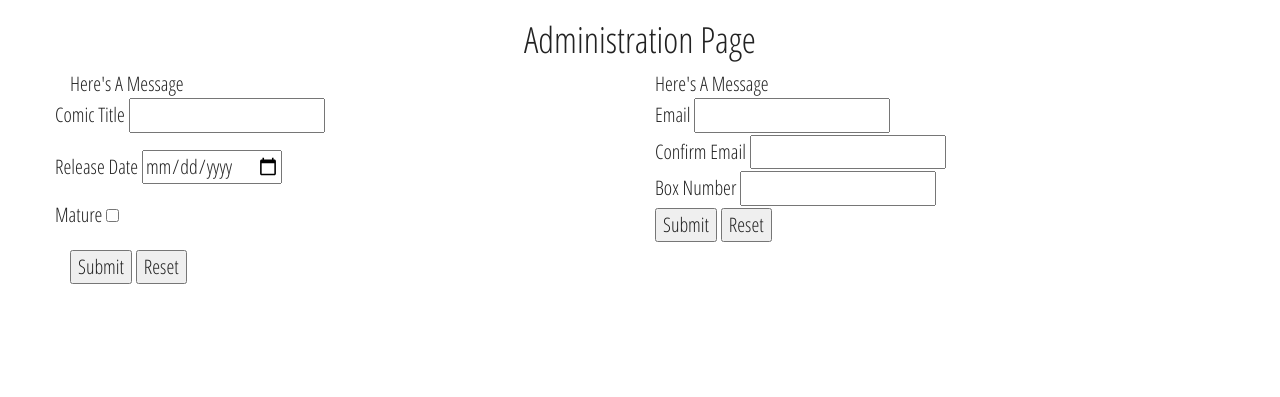
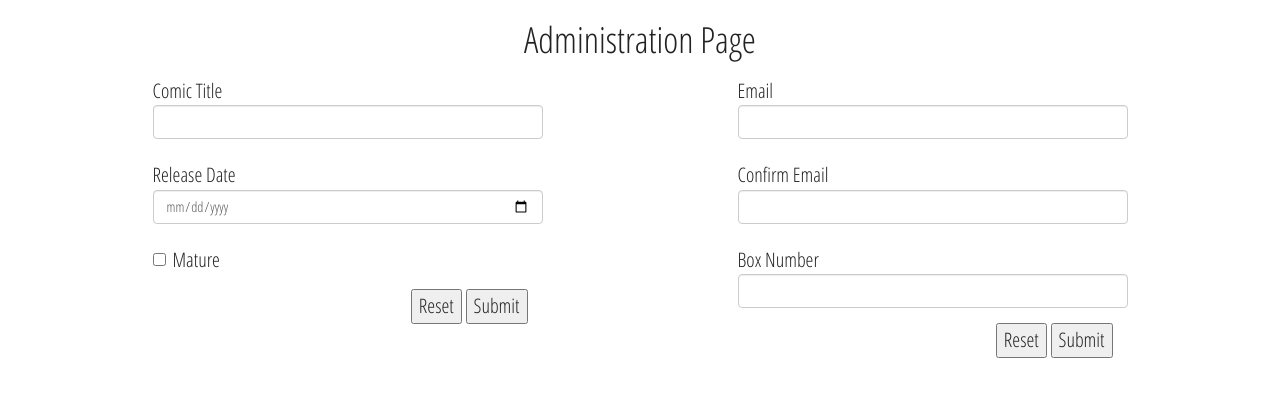
Before and after one commit to AgileDevelopmentG3/project, a PHP site: page /page.php in a window 1280 px wide. Shown: the top 397 px of the page. Run offline with PHP 8.4, Linux system fonts and the light colour scheme.

Commit message:
layout changes to page.php

```diff
--- a/page.php
+++ b/page.php
@@ -22,56 +22,74 @@
     <!--<div id="AdminPage">-->
 
         <div class="row">
-            <div class="col-md-6">
+            <div class="col-xs-10 col-xs-offset-1 col-sm-4 col-sm-offset-1 col-md-4 col-md-offset-1">
                 <!--Form for New Releases-->
-                <form class="form-horizontal" method="post" action="admin.php">
+                <form class="form-horizontal bottom-spacer" method="post" action="admin.php">
 
-                    <div id="ReleaseCaption"><?=$msg?></div>
 				        <div id="ReleaseFormFields">
+
                             <div class="form-group">
-                                <label for="txtComicTitle">Comic Title</label>
-                                <input type="text" name="txtComicTitle" id="txtComicTitle" />
+                                <label for="txtComicTitle" class="control-label">Comic Title</label>
+
+                                    <input type="text" name="txtComicTitle" id="txtComicTitle" class="form-control" />
+
                             </div>
+
                             <div class="form-group">
-                                <label for="dtReleaseDate">Release Date</label>
-                                <input type="date" name="dtReleaseDate" id="dtReleaseDate"/>
+                                <label for="dtReleaseDate" class="control-label">Release Date</label>
+
+                                    <input type="date" name="dtReleaseDate" id="dtReleaseDate" class="form-control"/>
+
                             </div>
+
+
                             <div class="form-group">
-                                <label for="cbxMature">Mature</label>
-                                <input type="checkbox" name="cbxMature" id="cbxMature"/>
+                                <div>
+                                    <div class="checkbox">
+                                        <label><input type="checkbox" class="checkbox" name="cbxMature" id="cbxMature" /> Mature</label>
+                                    </div>
+                                </div>
                             </div>
+
                         </div> <!--End of FormFields-->
 
-                        <div id="ReleaseFormButtons">
+                        <div class="pull-right" id="ReleaseFormButtons">
+                            <input type="reset"/>
                             <input type="submit" value="Submit"/>
-                            <input type="reset"/>
                         </div> <!--End of FormButtons-->
                 </form>
             </div>
 
-            <div class="col-md-6">
+            <div class="col-xs-10 col-xs-offset-1 col-sm-4 col-sm-offset-2 col-md-4 col-md-offset-2">
                 <!--Form for Box Numbers-->
-                <form method="post" action="admin.php">
+                <form class="form-horizontal bottom-spacer" method="post" action="admin.php">
 
-                    <div id="BoxCaption"><?=$msg?></div>
                     <div id="BoxFormFields">
-                        <div>
-                            <label for="txtEmail">Email</label>
-                            <input type="email" name="txtEmail" id="txtEmail" />
+                        <div class="form-group">
+                            <label class="control-label" for="txtEmail">Email</label>
+
+                                <input class="form-control" type="email" name="txtEmail" id="txtEmail" />
+
                         </div>
-                        <div>
-                            <label for="txtConfirmEmail">Confirm Email</label>
-                            <input type="email" name="txtConfirmEmail" id="txtConfirmEmail" />
+
+                        <div class="form-group">
+                            <label class="control-label" for="txtConfirmEmail">Confirm Email</label>
+
+                                <input class="form-control" type="email" name="txtConfirmEmail" id="txtConfirmEmail" />
+
                         </div>
-                        <div>
-                            <label for="txtBoxNumber">Box Number</label>
-                            <input type="number" name="txtBoxNumber" id="txtBoxNumber" />
+
+                        <div class="form-group">
+                            <label class="control-label" for="txtBoxNumber">Box Number</label>
+
+                                <input class="form-control" type="number" name="txtBoxNumber" id="txtBoxNumber" />
+
                         </div>
                     </div> <!--End of FormFields-->
 
-                    <div id="BoxFormButtons">
+                    <div class="pull-right" id="BoxFormButtons">
+                        <input type="reset"/>
                         <input type="submit" value="Submit"/>
-                        <input type="reset"/>
                     </div> <!--End of FormButtons-->
                 </form>
             </div>
```
